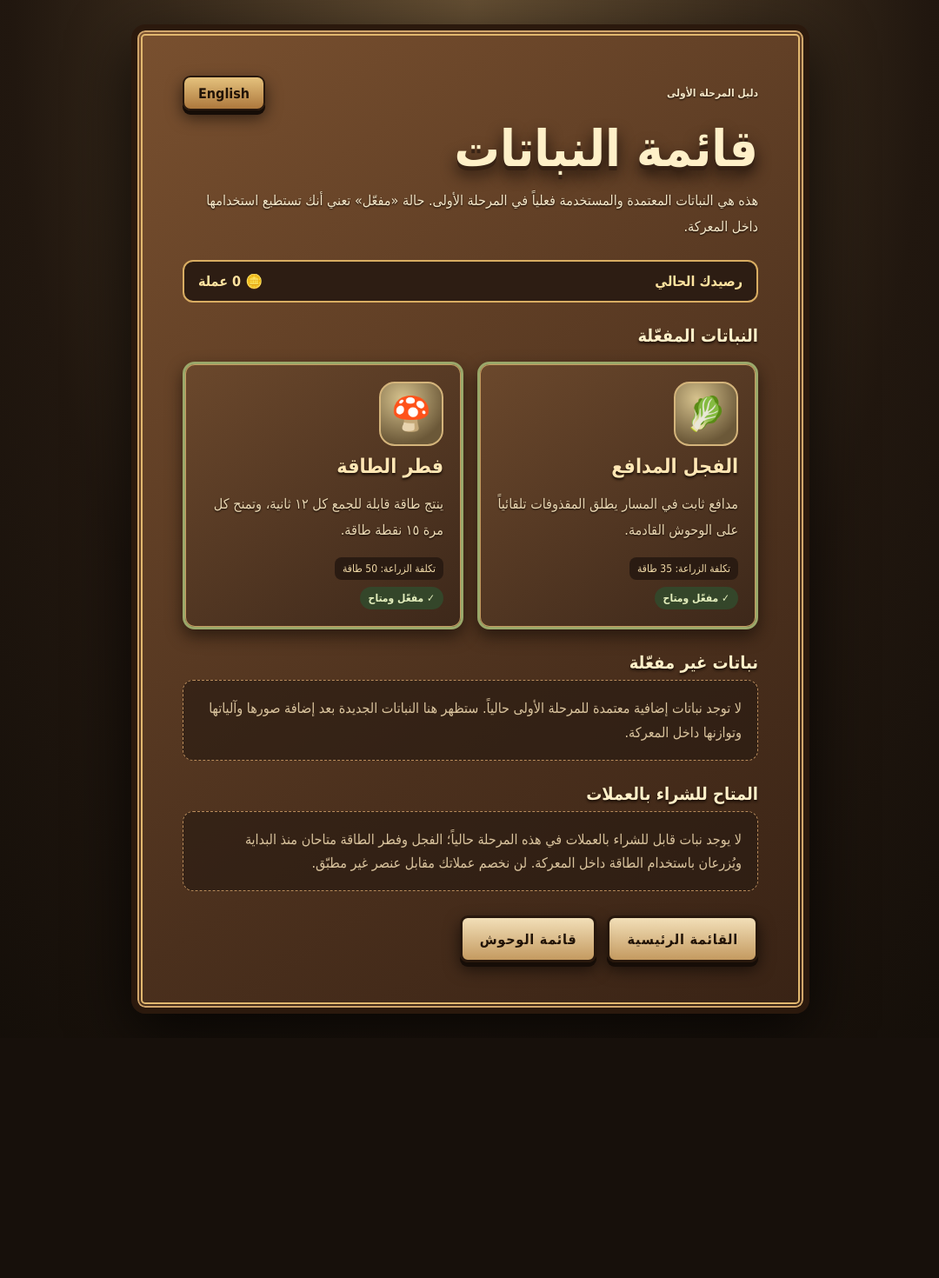
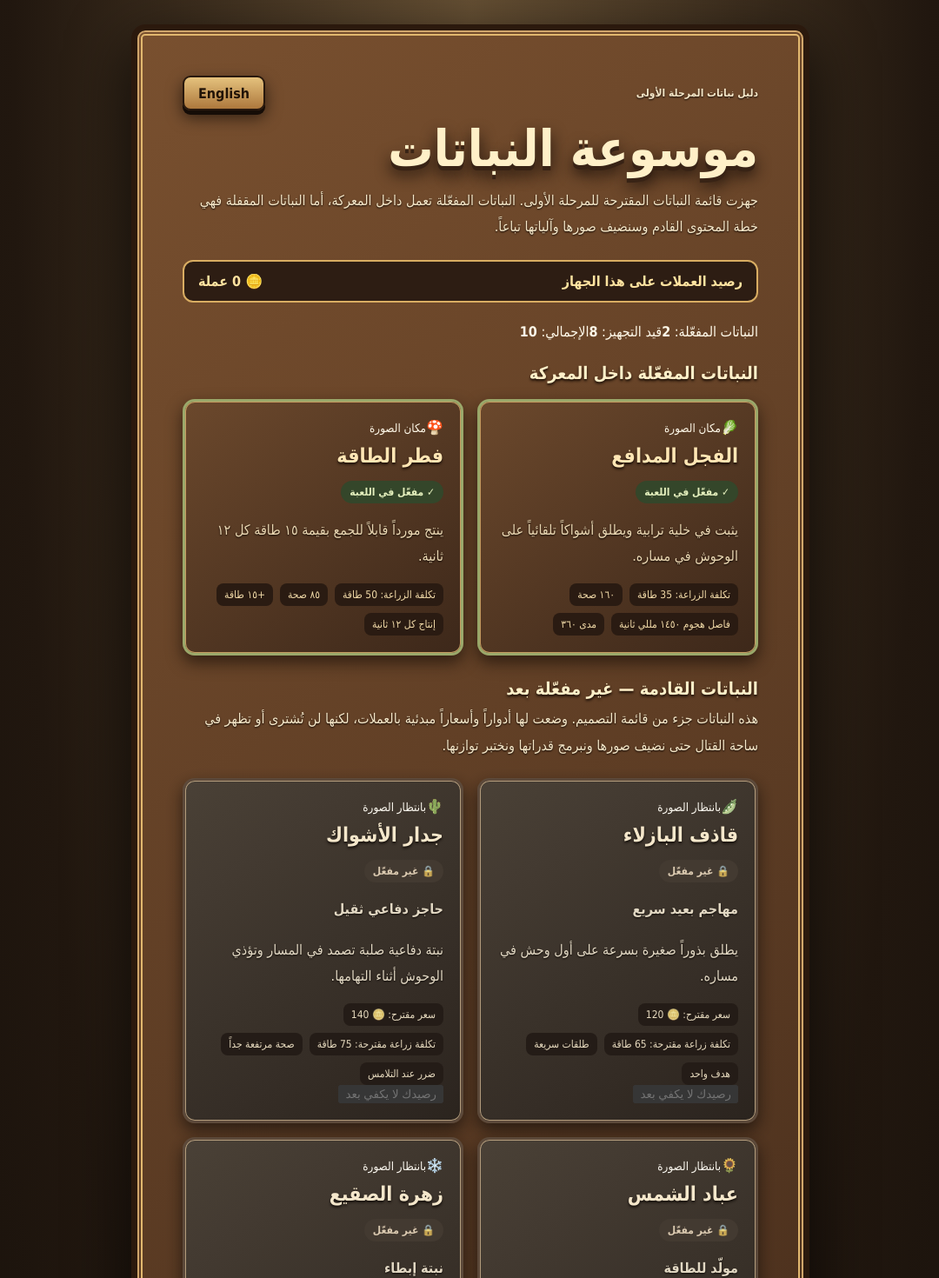
Before and after one commit to waelkamira/FarmVsMonsters, a Next.js app in the folder web/: page /plants in a window 1280 px wide. Shown: the top 1470 px of the page at 87% size, without its empty margins (99-1179 px from the left). Before the commit the page ends 1194 px from the top, so only its background shows below. Built offline with nearby package versions, Linux system fonts and the light colour scheme.

Commit message:
Expand Stage 1 plant encyclopedia with planned roster

```diff
--- a/web/app/plants/page.js
+++ b/web/app/plants/page.js
@@ -4,29 +4,20 @@ import Link from "next/link";
 import { useEffect, useState } from "react";
 import { useLocale, LanguageToggle } from "../LocaleProvider";
 import { loadSavedCoins } from "../../game/rules/phaseOneRules.mjs";
+import { STAGE_ONE_PLANTS } from "../../game/data/stageOnePlants.mjs";
 
-const plants = [
-  {
-    id: "radish",
-    icon: "🥬",
-    en: "Radish Defender",
-    ar: "الفجل المدافع",
-    enDesc: "A rooted lane defender that automatically fires at monsters approaching in its lane.",
-    arDesc: "مدافع ثابت في المسار يطلق المقذوفات تلقائياً على الوحوش القادمة.",
-    cost: 35,
-    costType: "energy"
-  },
-  {
-    id: "energy-mushroom",
-    icon: "🍄",
-    en: "Energy Mushroom",
-    ar: "فطر الطاقة",
-    enDesc: "Produces a collectible energy pickup every 12 seconds. Each pickup restores 15 energy.",
-    arDesc: "ينتج طاقة قابلة للجمع كل ١٢ ثانية، وتمنح كل مرة ١٥ نقطة طاقة.",
-    cost: 50,
-    costType: "energy"
-  }
-];
+const icons = {
+  radish: "🥬",
+  "energy-mushroom": "🍄",
+  "pea-shooter": "🫛",
+  "thorn-wall": "🌵",
+  sunflower: "🌻",
+  "ice-bloom": "❄️",
+  "double-radish": "🌱",
+  "pumpkin-guard": "🎃",
+  "explosive-berry": "🫐",
+  "fire-pepper": "🌶️"
+};
 
 export default function PlantsPage() {
   const { locale } = useLocale();
@@ -34,10 +25,10 @@ export default function PlantsPage() {
   const [coins, setCoins] = useState(0);
 
   useEffect(() => {
-    try { setCoins(loadSavedCoins(window.localStorage)); } catch { setCoins(0); }
     const refresh = () => {
       try { setCoins(loadSavedCoins(window.localStorage)); } catch { setCoins(0); }
     };
+    refresh();
     window.addEventListener("storage", refresh);
     window.addEventListener("farm-coins-change", refresh);
     return () => {
@@ -46,51 +37,91 @@ export default function PlantsPage() {
     };
   }, []);
 
+  const activePlants = STAGE_ONE_PLANTS.filter((plant) => plant.implemented);
+  const plannedPlants = STAGE_ONE_PLANTS.filter((plant) => !plant.implemented);
+
   return (
     <main className="info-shell">
       <section className="info-card">
         <div className="stages-top">
-          <span className="eyebrow">{ar ? "دليل المرحلة الأولى" : "STAGE ONE FIELD GUIDE"}</span>
+          <span className="eyebrow">{ar ? "دليل نباتات المرحلة الأولى" : "STAGE ONE PLANT ENCYCLOPEDIA"}</span>
           <LanguageToggle />
         </div>
-        <h1>{ar ? "قائمة النباتات" : "Plant Collection"}</h1>
+        <h1>{ar ? "موسوعة النباتات" : "Plant Encyclopedia"}</h1>
         <p className="collection-intro">
           {ar
-            ? "هذه هي النباتات المعتمدة والمستخدمة فعلياً في المرحلة الأولى. حالة «مفعّل» تعني أنك تستطيع استخدامها داخل المعركة."
-            : "These are the plants currently implemented in Stage 1. Active plants can be selected and used during the battle."}
+            ? "جهزت قائمة النباتات المقترحة للمرحلة الأولى. النباتات المفعّلة تعمل داخل المعركة، أما النباتات المقفلة فهي خطة المحتوى القادم وسنضيف صورها وآلياتها تباعاً."
+            : "The Stage 1 plant roster is now planned. Active plants already work in battle; locked plants are the upcoming roster and will be implemented as their artwork and gameplay are added."}
         </p>
         <div className="collection-wallet">
-          <strong>{ar ? "رصيدك الحالي" : "Your current balance"}</strong>
+          <strong>{ar ? "رصيد العملات على هذا الجهاز" : "Coins saved on this device"}</strong>
           <strong>🪙 {coins.toLocaleString()} {ar ? "عملة" : "COINS"}</strong>
         </div>
 
-        <h2 className="collection-section-title">{ar ? "النباتات المفعّلة" : "Active plants"}</h2>
+        <div className="collection-summary">
+          <span>{ar ? "النباتات المفعّلة" : "ACTIVE"}: <strong>{activePlants.length}</strong></span>
+          <span>{ar ? "قيد التجهيز" : "IN DEVELOPMENT"}: <strong>{plannedPlants.length}</strong></span>
+          <span>{ar ? "الإجمالي" : "TOTAL"}: <strong>{STAGE_ONE_PLANTS.length}</strong></span>
+        </div>
+
+        <h2 className="collection-section-title">{ar ? "النباتات المفعّلة داخل المعركة" : "Active in battle"}</h2>
         <div className="collection-grid">
-          {plants.map((plant) => (
+          {activePlants.map((plant) => (
             <article className="collection-card is-active" key={plant.id}>
-              <div className="collection-art" aria-hidden="true">{plant.icon}</div>
-              <h2>{ar ? plant.ar : plant.en}</h2>
-              <p>{ar ? plant.arDesc : plant.enDesc}</p>
+              <div className="plant-art-placeholder" aria-label={ar ? "مكان الصورة التي سترفع لاحقاً" : "Artwork placeholder for later upload"}>
+                <span aria-hidden="true">{icons[plant.id]}</span>
+                <small>{ar ? "مكان الصورة" : "ARTWORK SLOT"}</small>
+              </div>
+              <h2>{ar ? plant.nameAr : plant.name}</h2>
+              <span className="collection-status">{ar ? "✓ مفعّل في اللعبة" : "✓ ACTIVE IN GAME"}</span>
+              <p>{ar ? plant.descriptionAr : plant.description}</p>
               <div className="collection-meta">
-                <span>{ar ? "تكلفة الزراعة" : "Planting cost"}: {plant.cost} {ar ? "طاقة" : "energy"}</span>
+                <span>{ar ? "تكلفة الزراعة" : "Planting cost"}: {plant.energyCost} {ar ? "طاقة" : "energy"}</span>
+                {(ar ? plant.statsAr : plant.stats).map((stat) => <span key={stat}>{stat}</span>)}
               </div>
-              <span className="collection-status">{ar ? "✓ مفعّل ومتاح" : "✓ ACTIVE · AVAILABLE"}</span>
             </article>
           ))}
         </div>
 
-        <h2 className="collection-section-title">{ar ? "نباتات غير مفعّلة" : "Inactive plants"}</h2>
-        <div className="collection-empty">
+        <h2 className="collection-section-title">{ar ? "النباتات القادمة — غير مفعّلة بعد" : "Upcoming plants — not active yet"}</h2>
+        <p className="collection-intro">
           {ar
-            ? "لا توجد نباتات إضافية معتمدة للمرحلة الأولى حالياً. ستظهر هنا النباتات الجديدة بعد إضافة صورها وآلياتها وتوازنها داخل المعركة."
-            : "There are no additional approved plants for Stage 1 yet. New plants will appear here once their artwork, gameplay behavior, and balance are implemented."}
+            ? "هذه النباتات جزء من قائمة التصميم. وضعت لها أدواراً وأسعاراً مبدئية بالعملات، لكنها لن تُشترى أو تظهر في ساحة القتال حتى نضيف صورها ونبرمج قدراتها ونختبر توازنها."
+            : "These are planned designs with proposed coin prices and gameplay roles. They will not be purchasable or appear in battle until their artwork, abilities, and balance are implemented."}
+        </p>
+        <div className="collection-grid">
+          {plannedPlants.map((plant) => {
+            const price = plant.coinPrice;
+            const canAfford = coins >= price;
+            return (
+              <article className="collection-card is-locked" key={plant.id}>
+                <div className="plant-art-placeholder is-planned" aria-label={ar ? "مكان الصورة التي سترفع لاحقاً" : "Artwork placeholder for later upload"}>
+                  <span aria-hidden="true">{icons[plant.id]}</span>
+                  <small>{ar ? "بانتظار الصورة" : "AWAITING ART"}</small>
+                </div>
+                <h2>{ar ? plant.nameAr : plant.name}</h2>
+                <span className="collection-status">{ar ? "🔒 غير مفعّل" : "🔒 NOT IMPLEMENTED"}</span>
+                <p><strong>{ar ? plant.roleAr : plant.role}</strong></p>
+                <p>{ar ? plant.descriptionAr : plant.description}</p>
+                <div className="collection-meta">
+                  <span>{ar ? "سعر مقترح" : "Proposed price"}: 🪙 {price}</span>
+                  <span>{ar ? "تكلفة زراعة مقترحة" : "Proposed planting cost"}: {plant.energyCost} {ar ? "طاقة" : "energy"}</span>
+                  {(ar ? plant.statsAr : plant.stats).map((stat) => <span key={stat}>{stat}</span>)}
+                </div>
+                <button className="plant-locked-button" type="button" disabled title={ar ? "سيتم تفعيل الشراء بعد اكتمال الصورة والبرمجة" : "Purchases unlock after artwork and gameplay implementation"}>
+                  {canAfford
+                    ? (ar ? "متاح لاحقاً — لم يُفعّل الشراء" : "Affordable later · purchase disabled")
+                    : (ar ? "رصيدك لا يكفي بعد" : "Not enough coins yet")}
+                </button>
+              </article>
+            );
+          })}
         </div>
 
-        <h2 className="collection-section-title">{ar ? "المتاح للشراء بالعملات" : "Available to buy with coins"}</h2>
-        <div className="collection-empty">
+        <div className="collection-empty collection-note">
           {ar
-            ? "لا يوجد نبات قابل للشراء بالعملات في هذه المرحلة حالياً؛ الفجل وفطر الطاقة متاحان منذ البداية ويُزرعان باستخدام الطاقة داخل المعركة. لن نخصم عملاتك مقابل عنصر غير مطبّق."
-            : "There are currently no coin-purchasable plants in this stage. Radish and Energy Mushroom are available from the start and use battle energy to plant. Your coins will not be charged for content that is not implemented."}
+            ? "مهم: الأسعار المعروضة للنباتات القادمة مبدئية وليست خصماً فعلياً. لن تُخصم أي عملات قبل اعتمادك للأسعار واكتمال صور النباتات وآلياتها."
+            : "Important: prices for upcoming plants are proposals only, not active purchases. No coins will be deducted until you approve the prices and each plant's art and gameplay are complete."}
         </div>
 
         <nav className="info-nav collection-back">
```
